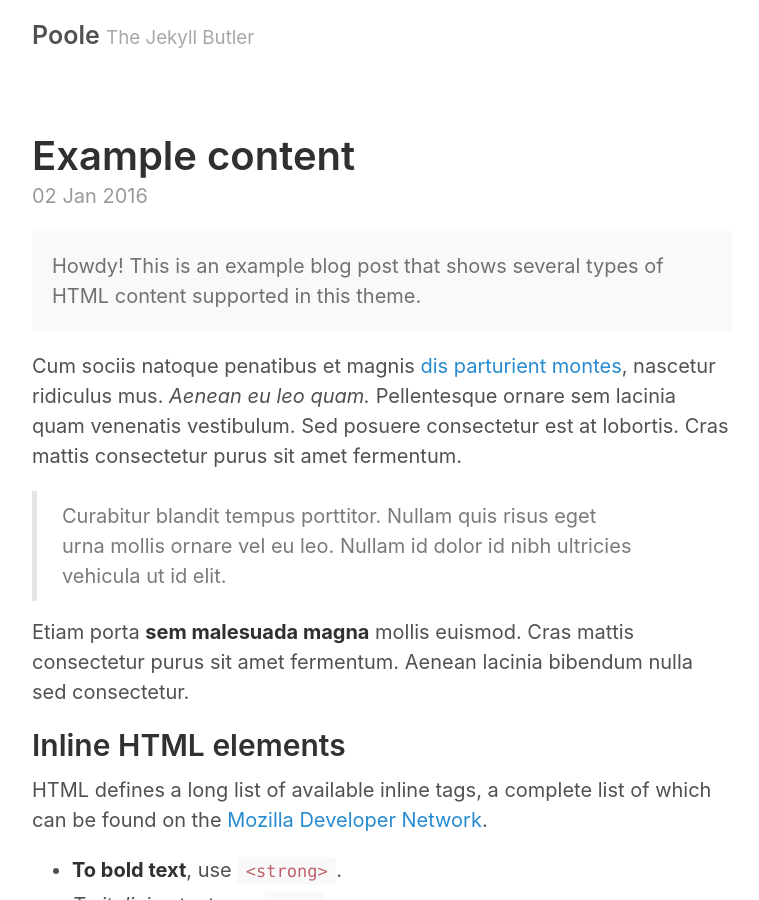
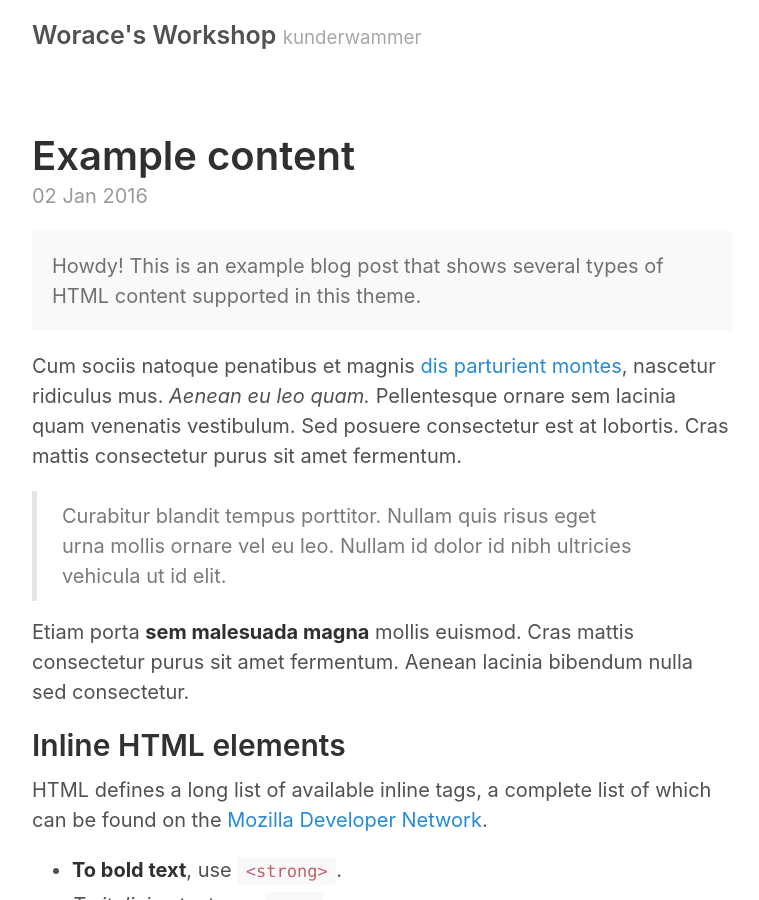
Before and after one commit to worace/worace.github.io, a Jekyll site: the page built from index.html, in a window 1280 px wide and 900 px high. Shown: the whole window, without its empty margins (258-1017 px from the left). Built offline with Jekyll 4.4.1, drawn with Linux system fonts in a browser that asks for light colours; the list of posts is cut into pages by our own code.

Commit message:
some wishful configs

```diff
--- a/_config.yml
+++ b/_config.yml
@@ -2,9 +2,9 @@
 permalink:           pretty
 
 # Setup
-title:               Poole
-tagline:             The Jekyll Butler
-url:                 http://getpoole.com
+title:               "Worace's Workshop"
+tagline:             kunderwammer
+url:                 http://worace.works
 paginate:            1
 baseurl:             ""
 
@@ -17,11 +17,15 @@ sass:
 
 # About/contact
 author:
-  name:              Mark Otto
-  url:               https://twitter.com/mdo
-  email:             markdotto@gmail.com
+  name:              Horace Williams
+  url:               https://twitter.com/worace
+  email:             horacedwilliams@gmail.com
 
 # Custom vars
 version:             2.0.0
 github:
-  repo:              https://github.com/poole/poole
+  repo:              https://github.com/worace/worace.github.io
+# Templates for Rakefile generators:
+post:
+  template: _templates/_post.txt
+  extension: org
```
